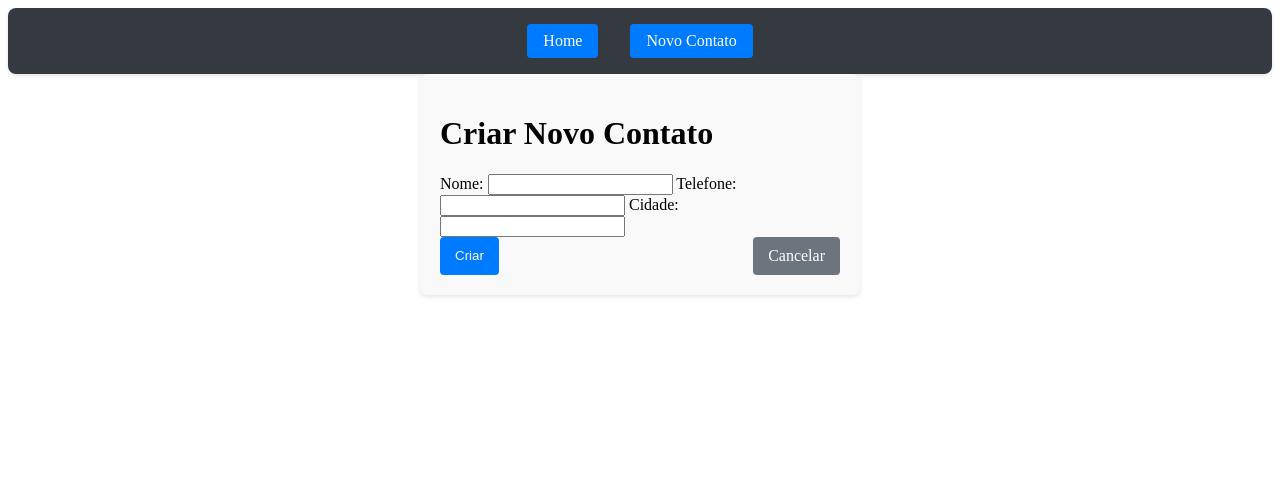
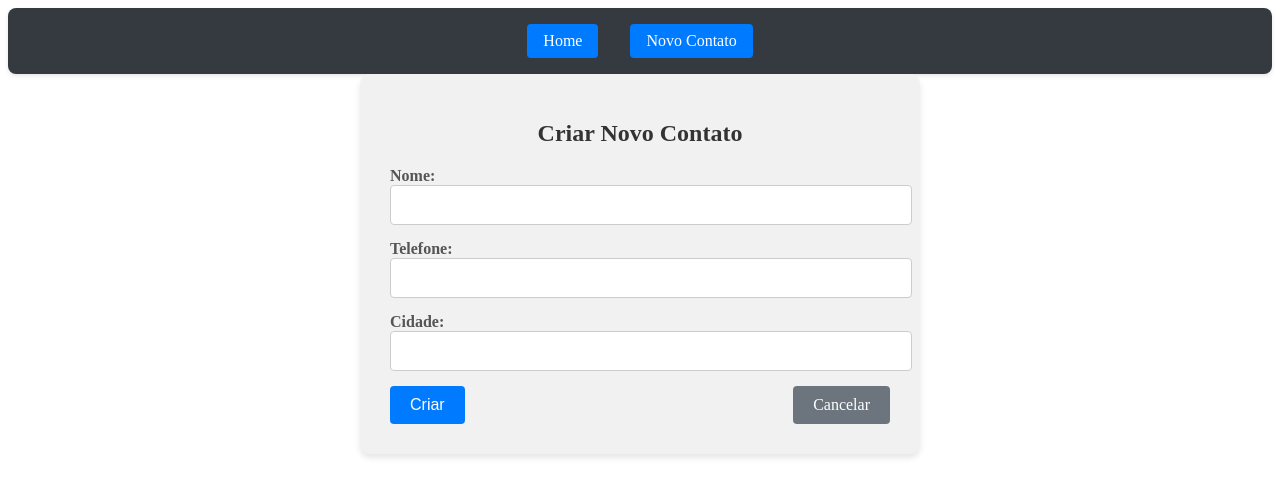
Before and after one commit to jjosejair/vue-ts-contacts, a Vue app: page /create in a window 1280 px wide. Shown: the top 496 px of the page. Built offline with nearby package versions, Linux system fonts and the light colour scheme.

Commit message:
mudança foi feita

```diff
--- a/src/components/ContactForm.vue
+++ b/src/components/ContactForm.vue
@@ -49,19 +49,46 @@
   </script>
 
   <style scoped>
-  /* Inclua aqui os estilos comuns para o formulário */
+  form {
+    display: flex;
+    flex-direction: column;
+    gap: 15px;
+  }
+
+  label {
+    font-weight: bold;
+    color: #555;
+  }
+
+  input {
+    width: 100%;
+    padding: 10px;
+    border: 1px solid #ccc;
+    border-radius: 4px;
+    font-size: 16px;
+    transition: border-color 0.3s;
+  }
+
+  input:focus {
+    border-color: #007bff;
+    outline: none;
+  }
+
   .buttons {
     display: flex;
     justify-content: space-between;
+    gap: 10px;
   }
 
   button {
-    padding: 10px 15px;
+    padding: 10px 20px;
     border: none;
     border-radius: 4px;
     background-color: #007bff;
     color: white;
+    font-size: 16px;
     cursor: pointer;
+    transition: background-color 0.3s;
   }
 
   button:hover {
@@ -69,13 +96,15 @@
   }
 
   .cancel-button {
-    padding: 10px 15px;
+    padding: 10px 20px;
     border-radius: 4px;
     background-color: #6c757d;
     color: white;
     text-decoration: none;
     text-align: center;
     display: inline-block;
+    font-size: 16px;
+    transition: background-color 0.3s;
   }
 
   .cancel-button:hover {
--- a/src/views/ContactCreate.vue
+++ b/src/views/ContactCreate.vue
@@ -50,11 +50,19 @@ export default defineComponent({
 
 <style scoped>
 .contact-create {
-  max-width: 400px;
+  max-width: 500px;
   margin: 0 auto;
-  padding: 20px;
-  background-color: #f9f9f9;
-  border-radius: 8px;
-  box-shadow: 0 2px 4px rgba(0, 0, 0, 0.1);
+  padding: 30px;
+  background-color: #f1f1f1;
+  border-radius: 10px;
+  box-shadow: 0 4px 6px rgba(0, 0, 0, 0.1);
+}
+
+h1 {
+  text-align: center;
+  margin-bottom: 20px;
+  color: #333;
+  font-size: 24px;
+  font-weight: bold;
 }
 </style>
```
